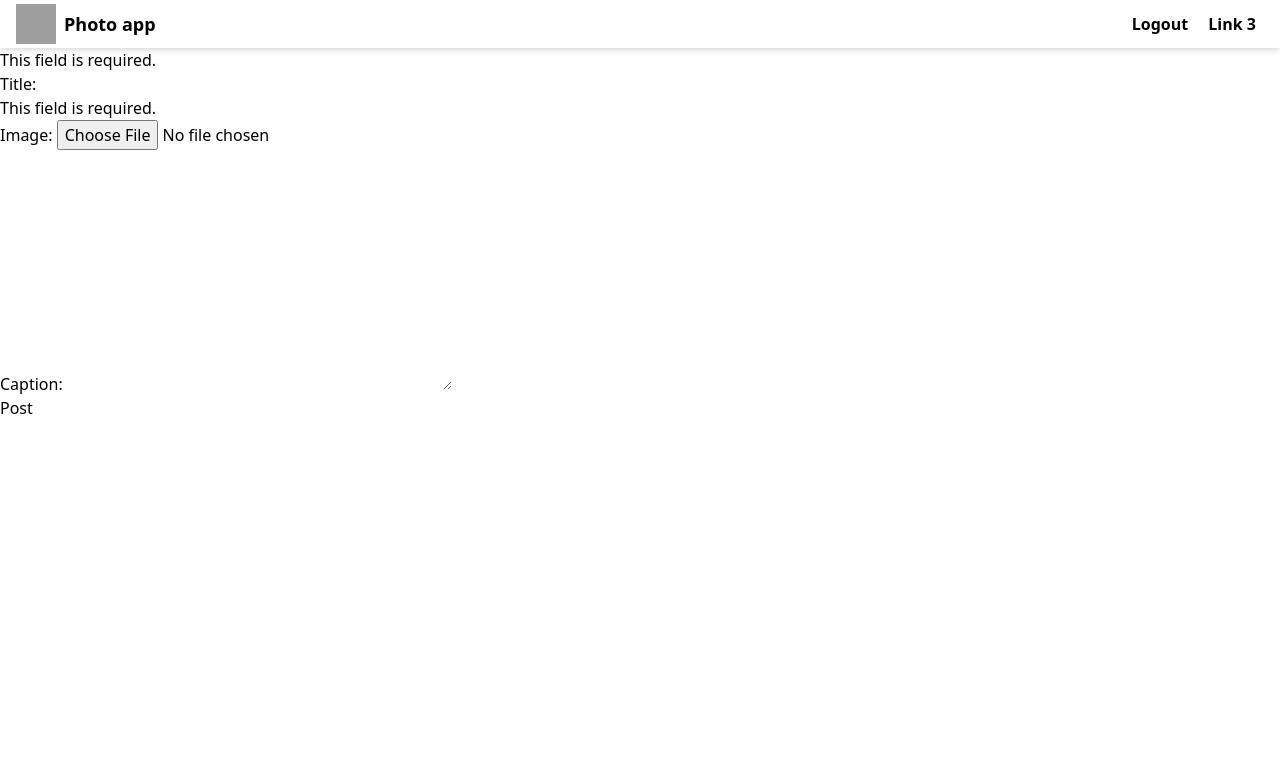
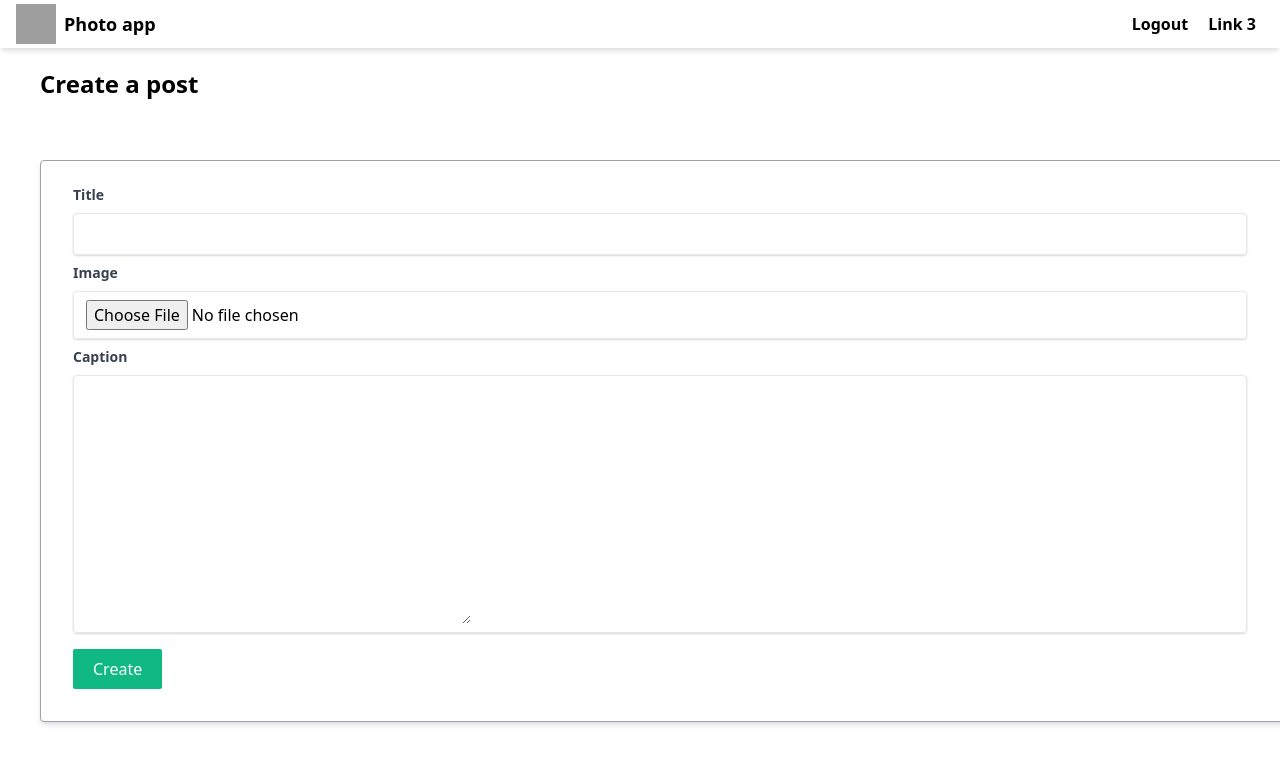
Before and after one commit to NatanVBraeckel/Django-projects, a Django app: page /posts/create in a window 1280 px wide. Shown: the top 764 px of the page. Run offline with Django 5.2, Linux system fonts and the light colour scheme; a user stored in the database is signed in; style sheets or scripts are compiled from the project's sources; grey boxes are pictures that could not be loaded.

Commit message:
Styling create page (188)

```diff
--- a/6_social_media/social_media/posts/templates/posts/create.html
+++ b/6_social_media/social_media/posts/templates/posts/create.html
@@ -1,8 +1,31 @@
 {% extends 'users/base.html' %}
 {% block body %}
-    <form method="POST" enctype="multipart/form-data">
+<h1 class="text-2xl font-bold mx-10 mt-5">Create a post</h1>
+<div class="container py-5">
+    <form method="POST" class="bg-white shadow-md m-10 w-full rounded px-8 pt-6 pb-8 mb-4 border border-gray-400">
         {% csrf_token %}
-        {{ form.as_p }}
-        <button type="submit">Post</button>
+        <div class="mb-2">
+            <!-- {% if form.errors %}
+            <div class="error-container text-red-900 p-5 border border-red-500 bg-red-100 rounded mb-2">
+                    {% for field in form %}
+                        {{field.errors}}
+                    {% endfor %}
+            </div>
+            {% endif %} -->
+            <label class="block text-gray-700 text-sm font-bold mb-2" for="title">Title</label>
+            <div class="shadow appearance-none border rounded py-2 px-3 mr-10 mb-2">
+                {{ form.title }}
+            </div>
+            <label class="block text-gray-700 text-sm font-bold mb-2" for="image">Image</label>
+            <div class="shadow appearance-none border rounded py-2 px-3 mr-10 mb-2">
+                {{ form.image }}
+            </div>
+            <label class="block text-gray-700 text-sm font-bold mb-2" for="caption">Caption</label>
+            <div class="shadow appearance-none border rounded py-2 px-3 mr-10 mb-2">
+                {{ form.caption }}
+            </div>
+        </div>
+        <button class="text-white bg-green-500 px-5 py-2 mt-2 rounded-sm" type="submit">Create</button>
     </form>
+</div>
 {% endblock %}
--- a/6_social_media/social_media/users/static/users/style.css
+++ b/6_social_media/social_media/users/static/users/style.css
@@ -1,3 +1,3 @@
-input:focus {
+input:focus, textarea:focus {
     outline: none;
 }
```
